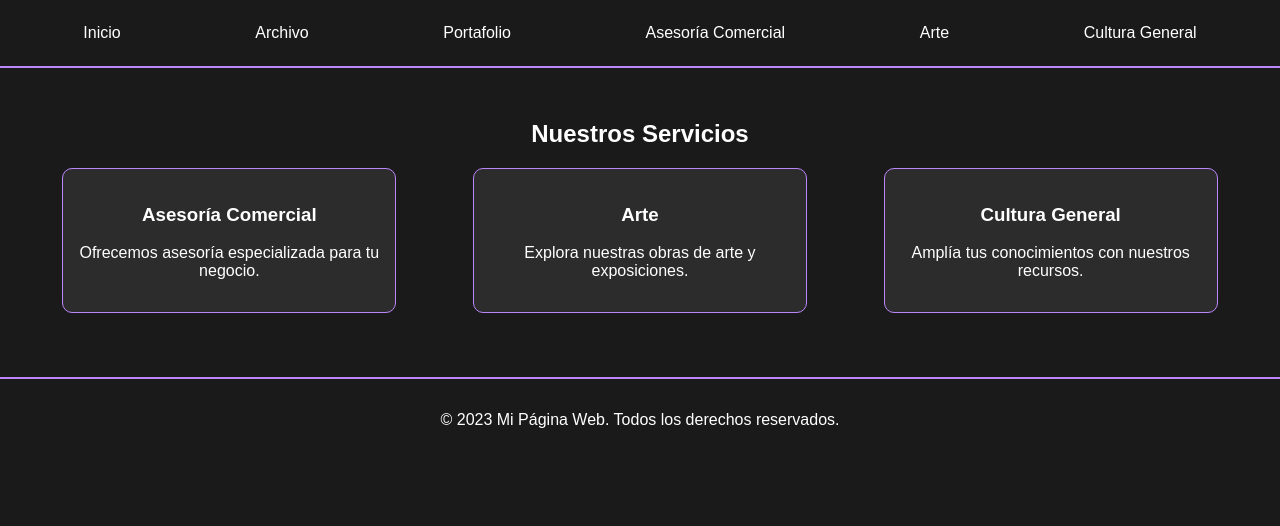
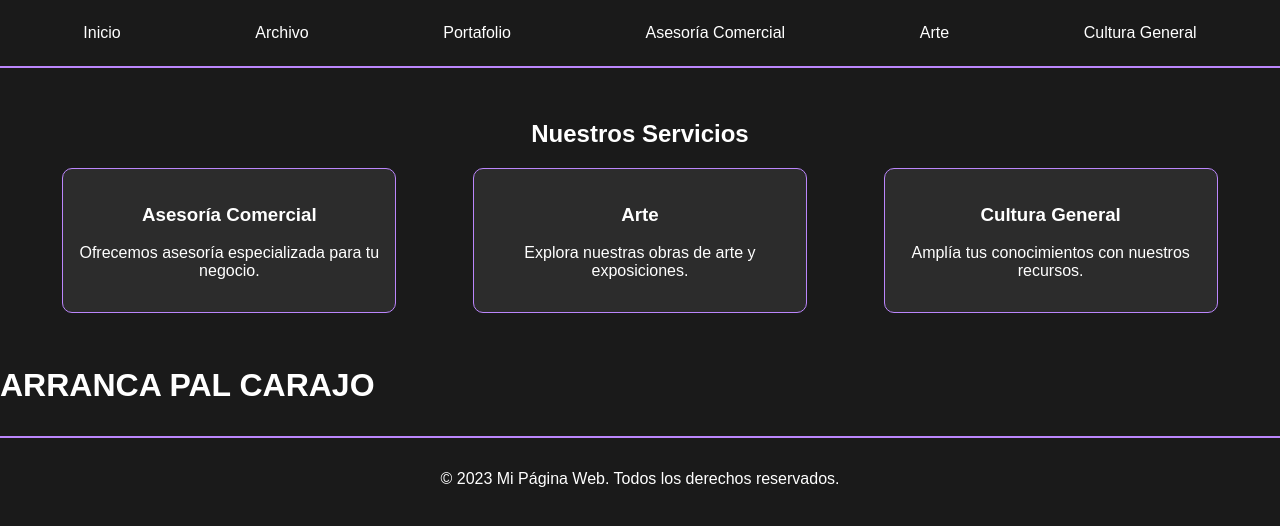
Before and after one commit to sami0047g/metodologia, a plain HTML site: page index.html in a window 1280 px wide. Drawn offline with Linux system fonts and the light colour scheme; a script that the page names is missing.

Commit message:
ARRANCA PAL CARAJO
Asi e la vida

```diff
--- a/index.html
+++ b/index.html
@@ -47,6 +47,8 @@
         </section>
     </main>
 
+    <h1>ARRANCA PAL CARAJO</h1>
+
     <footer>
         <p>&copy; 2023 Mi Página Web. Todos los derechos reservados.</p>
     </footer>
```
